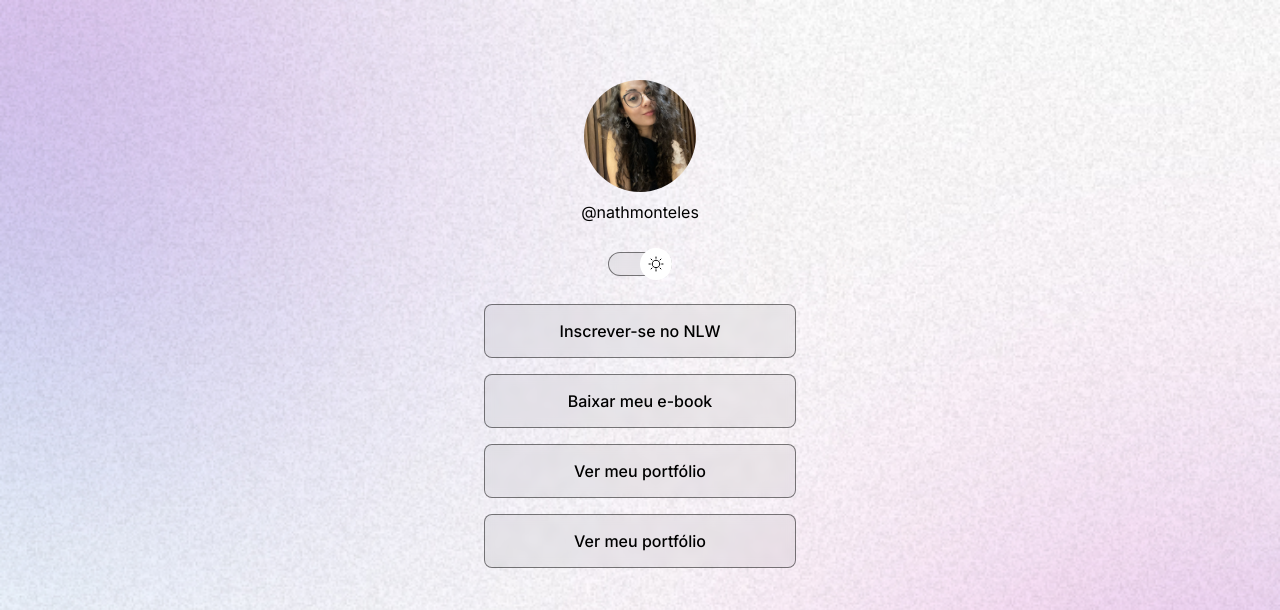
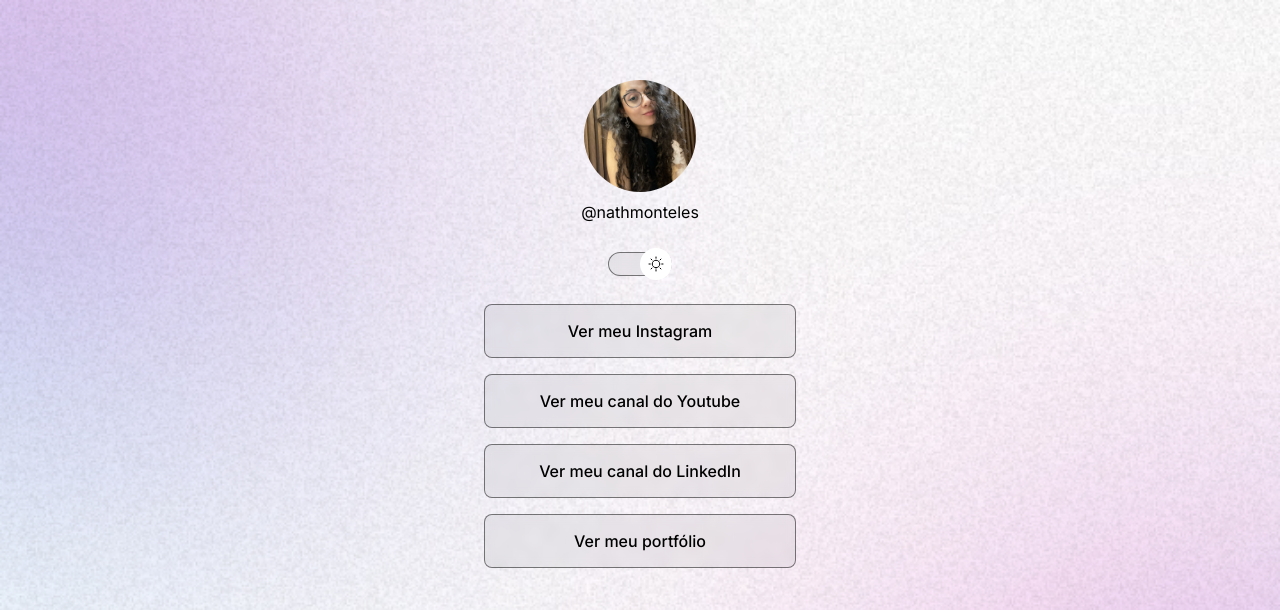
Before and after one commit to NathaliaMonteles/projeto, a plain HTML site: page index.html in a window 1280 px wide. Shown: the top 610 px of the page. Drawn offline with nearby package versions, Linux system fonts and the light colour scheme.

Commit message:
index.html

```diff
--- a/index.html
+++ b/index.html
@@ -29,15 +29,21 @@
 
       <ul>
         <li>
-          <a href="#">Inscrever-se no NLW</a>
+          <a href="https://instagram.com/nathmonteles" target="_blank"
+            >Ver meu Instagram</a
+          >
         </li>
 
         <li>
-          <a href="#">Baixar meu e-book</a>
+          <a href="https://www.youtube.com/@nathaliamonteles9201" target="_blank"
+            >Ver meu canal do Youtube</a
+          >
         </li>
 
         <li>
-          <a href="#">Ver meu portfólio</a>
+          <a href="https://www.youtube.com/@nathaliamonteles9201" target="_blank"
+            >Ver meu canal do LinkedIn</a
+          >
         </li>
 
         <li>
```
